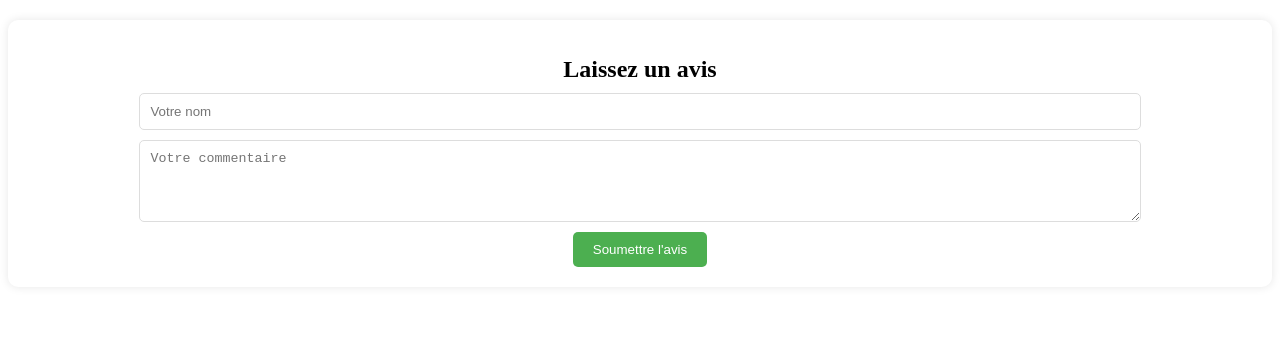
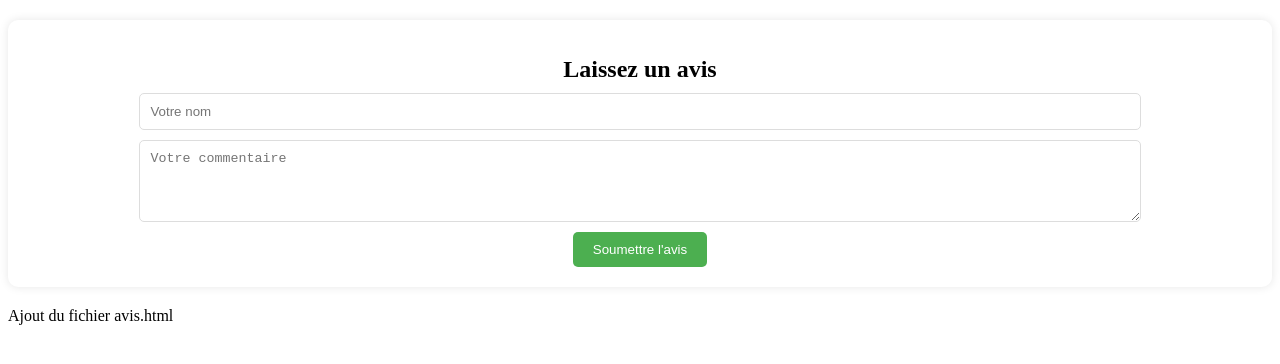
Before and after one commit to Roman30-dev/digitagpro, a plain HTML site: page avis.html in a window 1280 px wide. Drawn offline with Linux system fonts and the light colour scheme.

Commit message:
Update avis.html

```diff
--- a/avis.html
+++ b/avis.html
@@ -19,3 +19,4 @@
     </div>
 </body>
 </html>
+Ajout du fichier avis.html
```
